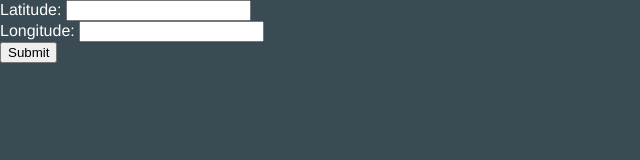
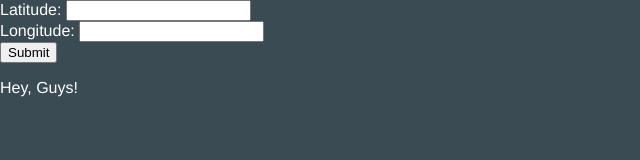
Before and after one commit to JacomusP/JpeterkDemoApp, a website: page public/index.html in a window 1280 px wide. Shown: the full height of the page, 0-640 px from the left. Drawn offline with Linux system fonts and the light colour scheme.

Commit message:
Added paragraph tag to html

```diff
--- a/public/index.html
+++ b/public/index.html
@@ -15,6 +15,7 @@
       Longitude: <input type="text" name="longitude" /><br />
       <input type="submit" text="submit" />
     </form>
+    <p id="blankSpace">Hey, Guys!</p>
   </body>
 
 </html>
```
